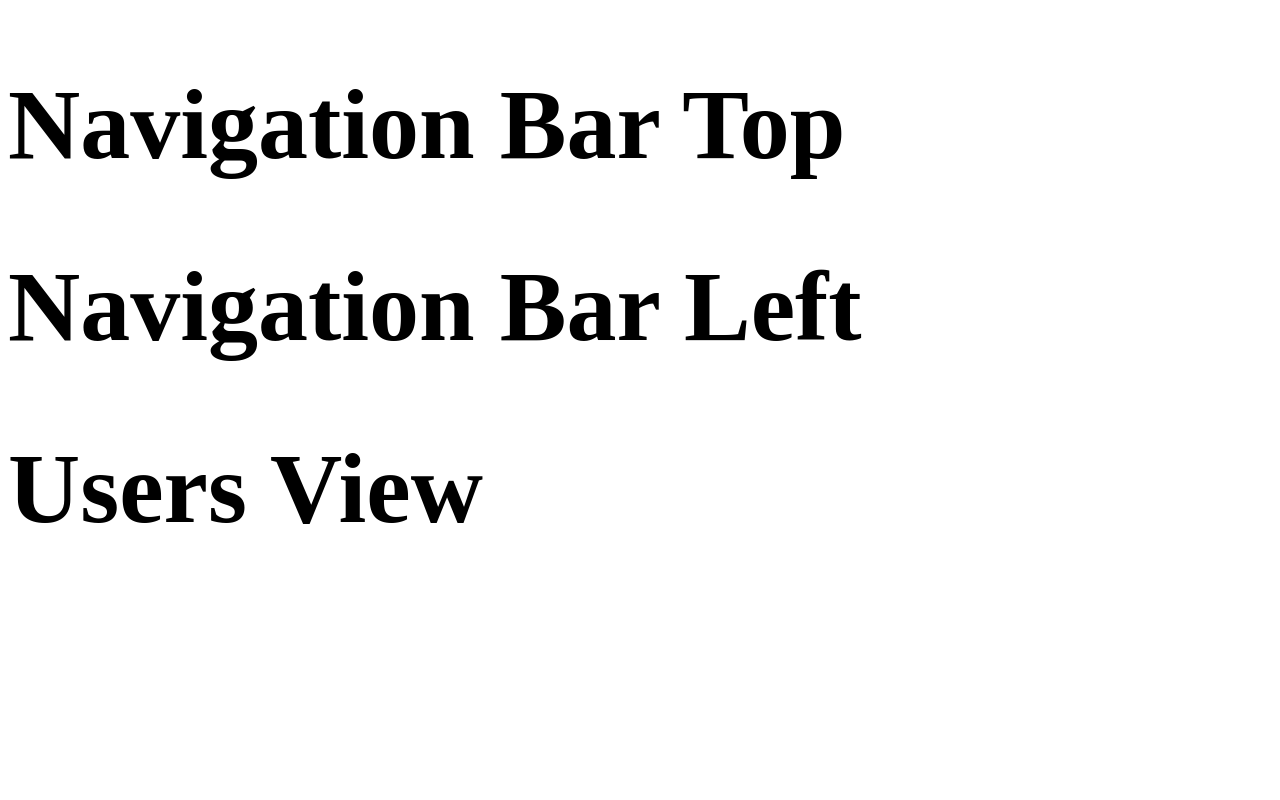
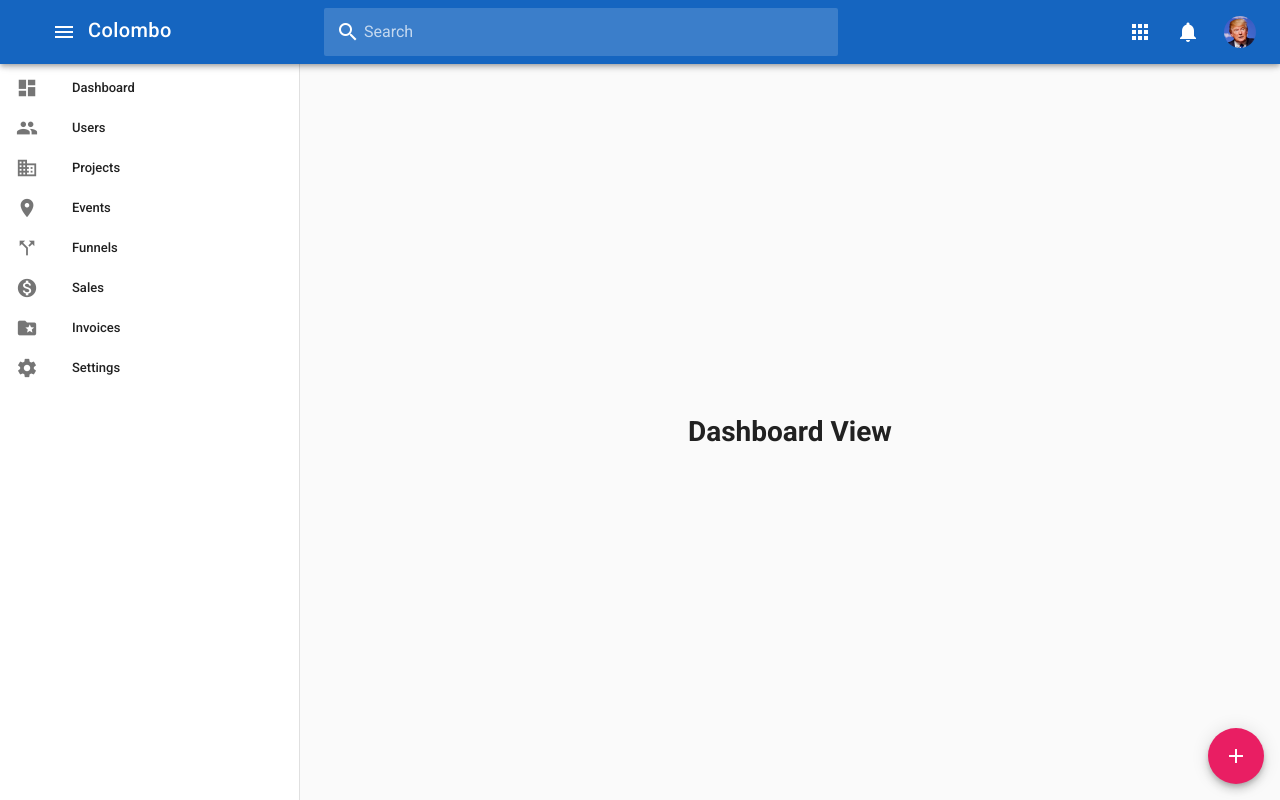
Before and after one commit to nadunperera/colombo_vue_app, a Vue app: page / in a window 1280 px wide. Built offline with nearby package versions, Linux system fonts and the light colour scheme.

Commit message:
added vuetify, craeted the base template

```diff
--- a/index.html
+++ b/index.html
@@ -1,12 +1,18 @@
 <!DOCTYPE html>
 <html>
+
 <head>
-    <meta charset="utf-8">
-    <meta name="viewport" content="width=device-width,initial-scale=1.0">
-    <title>colombo_vue_app</title>
+  <meta charset="utf-8" />
+  <title>Colombo for Meridian Australia</title>
+  <meta name="viewport" content="width=device-width, initial-scale=1.0">
+  <meta content="A fully featured CRM for Meridian Australia." name="description" />
+  <meta content="Nadun Perera" name="author" />
+  <link href='https://fonts.googleapis.com/css?family=Roboto:300,400,500,700|Material+Icons' rel="stylesheet">
 </head>
+
 <body>
   <div id="app"></div>
   <!-- built files will be auto injected -->
 </body>
+
 </html>
--- a/package.json
+++ b/package.json
@@ -11,7 +11,8 @@
   },
   "dependencies": {
     "vue": "^2.5.2",
-    "vue-router": "^3.0.1"
+    "vue-router": "^3.0.1",
+    "vuetify": "^1.2.4"
   },
   "devDependencies": {
     "autoprefixer": "^7.1.2",
--- a/src/App.vue
+++ b/src/App.vue
@@ -1,26 +1,209 @@
 <template>
-  <div id="app">
-    <navigation-top></navigation-top>
-    <navigation-left></navigation-left>
-    <router-view/>
-  </div>
+  <v-app id="app">
+    <v-navigation-drawer
+      :clipped="$vuetify.breakpoint.lgAndUp"
+      v-model="drawer"
+      fixed
+      app
+    >
+      <v-list dense>
+        <template v-for="item in items">
+          <v-layout
+            v-if="item.heading"
+            :key="item.heading"
+            row
+            align-center
+          >
+            <v-flex xs6>
+              <v-subheader v-if="item.heading">
+                {{ item.heading }}
+              </v-subheader>
+            </v-flex>
+          </v-layout>
+          <v-list-group
+            v-else-if="item.children"
+            v-model="item.model"
+            :key="item.text"
+            :prepend-icon="item.model ? item.icon : item['icon-alt']"
+            append-icon=""
+          >
+            <v-list-tile slot="activator">
+              <v-list-tile-content>
+                <v-list-tile-title>
+                  {{ item.text }}
+                </v-list-tile-title>
+              </v-list-tile-content>
+            </v-list-tile>
+            <v-list-tile
+              v-for="(child, i) in item.children"
+              :key="i"
+              @click=""
+            >
+              <v-list-tile-action v-if="child.icon">
+                <v-icon>{{ child.icon }}</v-icon>
+              </v-list-tile-action>
+              <v-list-tile-content>
+                <v-list-tile-title>
+                  {{ child.text }}
+                </v-list-tile-title>
+              </v-list-tile-content>
+            </v-list-tile>
+          </v-list-group>
+          <v-list-tile v-else :key="item.text" @click="">
+            <v-list-tile-action>
+              <v-icon>{{ item.icon }}</v-icon>
+            </v-list-tile-action>
+            <v-list-tile-content>
+              <v-list-tile-title>
+                {{ item.text }}
+              </v-list-tile-title>
+            </v-list-tile-content>
+          </v-list-tile>
+        </template>
+      </v-list>
+    </v-navigation-drawer>
+    <v-toolbar
+      :clipped-left="$vuetify.breakpoint.lgAndUp"
+      color="blue darken-3"
+      dark
+      app
+      fixed
+    >
+      <v-toolbar-title style="width: 300px" class="ml-0 pl-3">
+        <v-toolbar-side-icon @click.stop="drawer = !drawer"></v-toolbar-side-icon>
+        <span class="hidden-sm-and-down">Colombo</span>
+      </v-toolbar-title>
+      <v-text-field
+        flat
+        solo-inverted
+        hide-details
+        prepend-inner-icon="search"
+        label="Search"
+        class="hidden-sm-and-down"
+      ></v-text-field>
+      <v-spacer></v-spacer>
+      <v-btn icon>
+        <v-icon>apps</v-icon>
+      </v-btn>
+      <v-btn icon>
+        <v-icon>notifications</v-icon>
+      </v-btn>
+      <v-btn icon large>
+        <v-avatar size="32px" tile>
+          <img
+            src="@/assets/avatar.png"
+            alt="Profile Image"
+          >
+        </v-avatar>
+      </v-btn>
+    </v-toolbar>
+    <v-content>
+      <v-container fluid fill-height>
+        <v-layout justify-center align-center>
+          <!-- content start -->
+          <router-view/>
+          <!-- content end -->
+        </v-layout>
+      </v-container>
+    </v-content>
+    <v-btn
+      fab
+      bottom
+      right
+      color="pink"
+      dark
+      fixed
+      @click="dialog = !dialog"
+    >
+      <v-icon>add</v-icon>
+    </v-btn>
+    <v-dialog v-model="dialog" width="800px">
+      <v-card>
+        <v-card-title
+          class="grey lighten-4 py-4 title"
+        >
+          Create contact
+        </v-card-title>
+        <v-container grid-list-sm class="pa-4">
+          <v-layout row wrap>
+            <v-flex xs12 align-center justify-space-between>
+              <v-layout align-center>
+                <v-avatar size="40px" class="mr-3">
+                  <img
+                    src="//ssl.gstatic.com/s2/oz/images/sge/grey_silhouette.png"
+                    alt=""
+                  >
+                </v-avatar>
+                <v-text-field
+                  placeholder="Name"
+                ></v-text-field>
+              </v-layout>
+            </v-flex>
+            <v-flex xs6>
+              <v-text-field
+                prepend-icon="business"
+                placeholder="Company"
+              ></v-text-field>
+            </v-flex>
+            <v-flex xs6>
+              <v-text-field
+                placeholder="Job title"
+              ></v-text-field>
+            </v-flex>
+            <v-flex xs12>
+              <v-text-field
+                prepend-icon="mail"
+                placeholder="Email"
+              ></v-text-field>
+            </v-flex>
+            <v-flex xs12>
+              <v-text-field
+                type="tel"
+                prepend-icon="phone"
+                placeholder="(000) 000 - 0000"
+                mask="phone"
+              ></v-text-field>
+            </v-flex>
+            <v-flex xs12>
+              <v-text-field
+                prepend-icon="notes"
+                placeholder="Notes"
+              ></v-text-field>
+            </v-flex>
+          </v-layout>
+        </v-container>
+        <v-card-actions>
+          <v-btn flat color="primary">More</v-btn>
+          <v-spacer></v-spacer>
+          <v-btn flat color="primary" @click="dialog = false">Cancel</v-btn>
+          <v-btn flat @click="dialog = false">Save</v-btn>
+        </v-card-actions>
+      </v-card>
+    </v-dialog>
+  </v-app>
 </template>
 
 <script>
-import NavigationTop from "./components/NavigationTop";
-import NavigationLeft from "./components/NavigationLeft";
-
 export default {
-    name: "App",
-    components: {
-        NavigationTop: NavigationTop,
-        NavigationLeft: NavigationLeft
+    data: () => ({
+        dialog: false,
+        drawer: null,
+        items: [
+            { icon: "dashboard", text: "Dashboard" },
+            { icon: "people", text: "Users" },
+            { icon: "business", text: "Projects" },
+            { icon: "place", text: "Events" },
+            { icon: "call_split", text: "Funnels" },
+            { icon: "monetization_on", text: "Sales" },
+            { icon: "folder_special", text: "Invoices" },
+            { icon: "settings", text: "Settings" }
+        ]
+    }),
+    props: {
+        source: String
     }
 };
 </script>
 
 <style>
-#app {
-    font-size: 50px;
-}
 </style>
--- a/src/components/NavigationLeft.vue
+++ b/src/components/Dashboard.vue
@@ -1,12 +1,12 @@
 <template>
-  <div class="navigation-left">
-      <h1>Navigation Bar Left</h1>
+  <div class="dashboard">
+      <h1>Dashboard View</h1>
   </div>
 </template>
 
 <script>
 export default {
-    name: "navigation-left",
+    name: "dashboard",
     data() {
         return {};
     }
--- a/src/components/HelloWorld.vue
+++ /dev/null
@@ -1,114 +0,0 @@
-<template>
-  <div class="hello">
-    <h1>{{ msg }}</h1>
-    <h2>Essential Links</h2>
-    <ul>
-      <li>
-        <a
-          href="https://vuejs.org"
-          target="_blank"
-        >
-          Core Docs
-        </a>
-      </li>
-      <li>
-        <a
-          href="https://forum.vuejs.org"
-          target="_blank"
-        >
-          Forum
-        </a>
-      </li>
-      <li>
-        <a
-          href="https://chat.vuejs.org"
-          target="_blank"
-        >
-          Community Chat
-        </a>
-      </li>
-      <li>
-        <a
-          href="https://twitter.com/vuejs"
-          target="_blank"
-        >
-          Twitter
-        </a>
-      </li>
-      <br>
-      <li>
-        <a
-          href="http://vuejs-templates.github.io/webpack/"
-          target="_blank"
-        >
-          Docs for This Template
-        </a>
-      </li>
-    </ul>
-    <h2>Ecosystem</h2>
-    <ul>
-      <li>
-        <a
-          href="http://router.vuejs.org/"
-          target="_blank"
-        >
-          vue-router
-        </a>
-      </li>
-      <li>
-        <a
-          href="http://vuex.vuejs.org/"
-          target="_blank"
-        >
-          vuex
-        </a>
-      </li>
-      <li>
-        <a
-          href="http://vue-loader.vuejs.org/"
-          target="_blank"
-        >
-          vue-loader
-        </a>
-      </li>
-      <li>
-        <a
-          href="https://github.com/vuejs/awesome-vue"
-          target="_blank"
-        >
-          awesome-vue
-        </a>
-      </li>
-    </ul>
-  </div>
-</template>
-
-<script>
-export default {
-    name: "HelloWorld",
-    data() {
-        return {
-            msg: "Welcome to Your Vue.js App"
-        };
-    }
-};
-</script>
-
-<!-- Add "scoped" attribute to limit CSS to this component only -->
-<style scoped>
-h1,
-h2 {
-    font-weight: normal;
-}
-ul {
-    list-style-type: none;
-    padding: 0;
-}
-li {
-    display: inline-block;
-    margin: 0 10px;
-}
-a {
-    color: #42b983;
-}
-</style>
--- a/src/components/NavigationTop.vue
+++ /dev/null
@@ -1,18 +0,0 @@
-<template>
-  <div class="navigation-top">
-      <h1>Navigation Bar Top</h1>
-  </div>
-</template>
-
-<script>
-export default {
-    name: "navigation-top",
-    data() {
-        return {};
-    }
-};
-</script>
-
-<!-- Add "scoped" attribute to limit CSS to this component only -->
-<style scoped>
-</style>
--- a/src/router/index.js
+++ b/src/router/index.js
@@ -1,5 +1,6 @@
 import Vue from "vue";
 import Router from "vue-router";
+import Dashboard from "@/components/Dashboard";
 import Users from "@/components/Users";
 
 Vue.use(Router);
@@ -8,6 +9,11 @@ export default new Router({
   routes: [
     {
       path: "/",
+      name: "Dashboard",
+      component: Dashboard
+    },
+    {
+      path: "/users",
       name: "Users",
       component: Users
     }
```
Also changed, not shown: src/main.js (+11 -7 lines), src/assets/avatar.png (added), 1 other file (tests, documents, lock files or other folders). Lines whose indentation alone changed are shown as unchanged.
